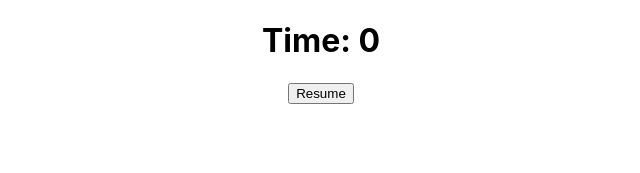
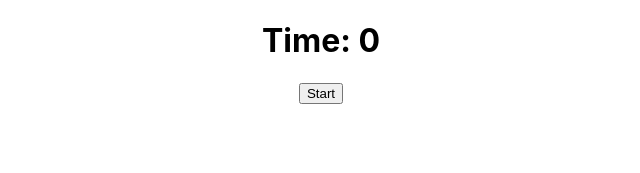
Before and after one commit to FarazIITK/react_typescript, a React (Create React App) app: page / in a window 1280 px wide. Shown: the top 173 px of the page, without its empty margins (319-959 px from the left). Built offline with nearby package versions, Linux system fonts and the light colour scheme.

Commit message:
Added logic to capture whether the timer is started or not

```diff
--- a/src/Components/Stopwatch.tsx
+++ b/src/Components/Stopwatch.tsx
@@ -8,13 +8,20 @@ const Stopwatch = () => {
     reset: 'Reset'
   };
 
-  const [timeElapsed, setTimeElapsed] = useState<number>(0);
+  const initialTime: number = 0;
+  const timerInterval: number = 1000;
+
+  const [timeElapsed, setTimeElapsed] =
+    useState<number>(initialTime);
   const [isTimerPaused, setIsTimerPaused] =
     useState<boolean>(true);
+  const [isTimerStarted, setIsTimerStarted] =
+    useState<boolean>(false);
 
   const intervalId = useRef<NodeJS.Timer | null>(null);
 
   const playPauseHandler = () => {
+    setIsTimerStarted(true);
     setIsTimerPaused((prevState) => !prevState);
   };
 
@@ -24,7 +31,7 @@ const Stopwatch = () => {
     } else if (!isTimerPaused) {
       intervalId.current = setInterval(() => {
         setTimeElapsed((prevValue) => prevValue + 1);
-      }, 1000);
+      }, timerInterval);
     }
   }, [isTimerPaused]);
 
@@ -33,9 +40,11 @@ const Stopwatch = () => {
       <h1>Time: {timeElapsed}</h1>
       <div>
         <button onClick={playPauseHandler}>
-          {isTimerPaused
-            ? buttonTags.resume
-            : buttonTags.pause}
+          {!isTimerStarted
+            ? buttonTags.start
+            : isTimerPaused
+            ? buttonTags.pause
+            : buttonTags.resume}
         </button>
       </div>
     </div>
```
